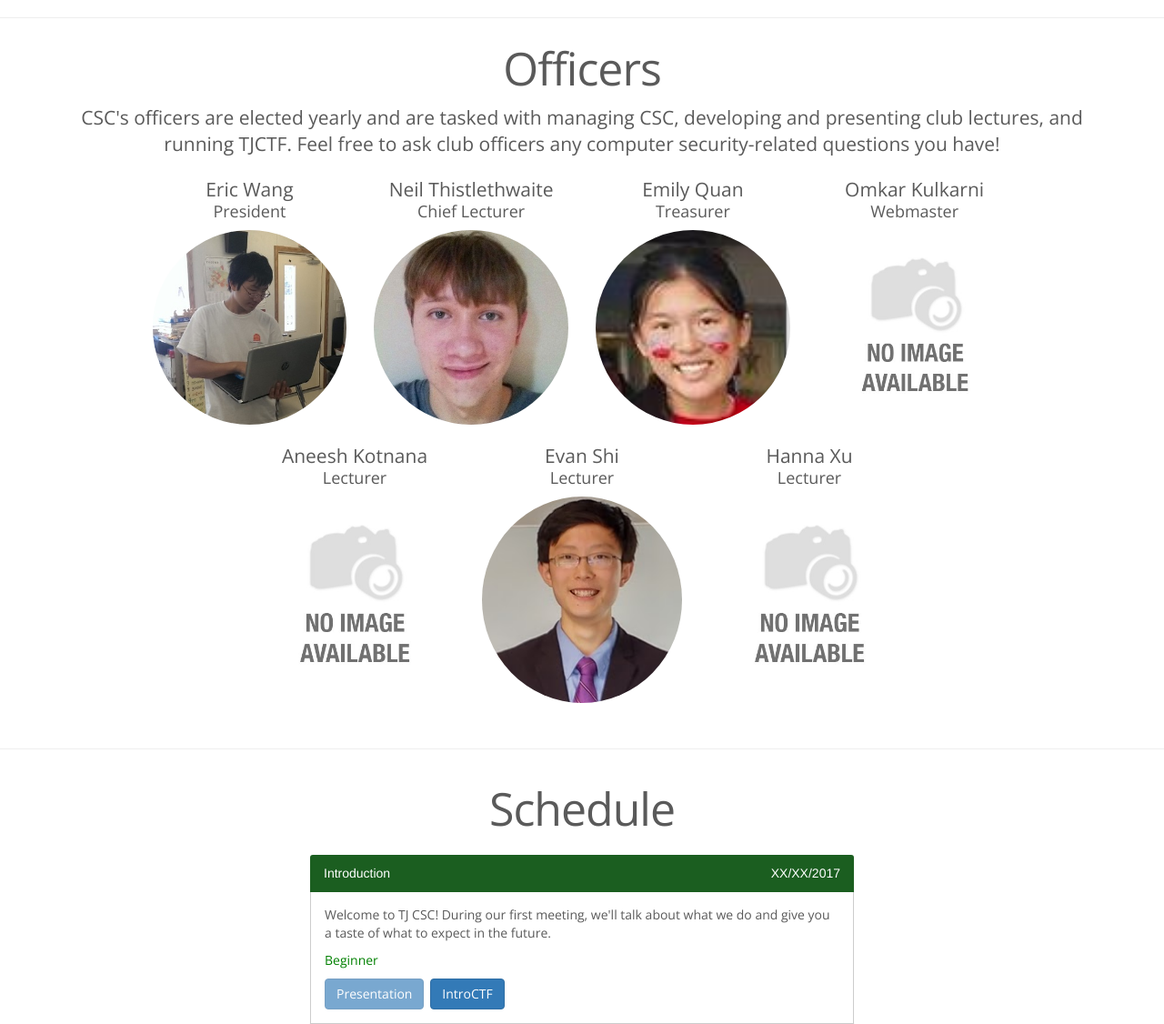
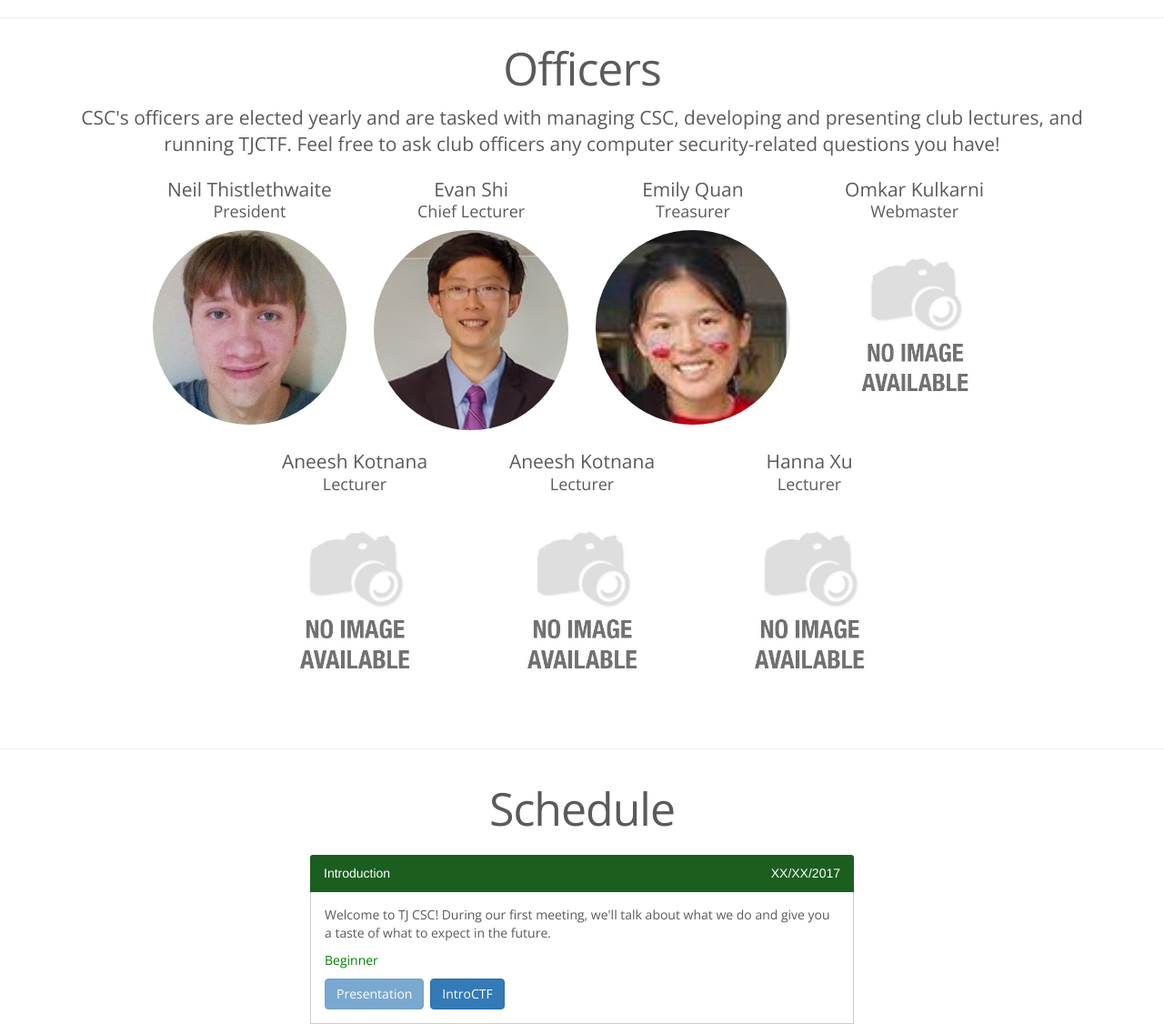
Before and after one commit to evanyeyeye/csc, a PHP site: page / in a window 1280 px wide. Shown: the part 592-1718 px from the top of the page at 91% size. Run offline with PHP 8.4, Linux system fonts and the light colour scheme; some libraries are stand-ins or nearby versions.

Commit message:
final officers

```diff
--- a/index.php
+++ b/index.php
@@ -93,14 +93,14 @@
                         <div class="col-md-5">
                             <div class="row">
                                 <div class="col-xs-6 officer">
-                                    <p class="lead">Eric Wang</p>
+                                    <p class="lead">Neil Thistlethwaite</p>
                                     <h4>President</h4>
-                                    <img class="img-responsive img-circle" src="images/officers/eric.jpg" alt="Eric Wang">
+                                    <img class="img-responsive img-circle" src="images/officers/neil.jpg" alt="Neil Thistlethwaite">
                                 </div>
                                 <div class="col-xs-6 officer">
-                                    <p class="lead">Neil Thistlethwaite</p>
+                                    <p class="lead">Evan Shi</p>
                                     <h4>Chief Lecturer</h4>
-                                    <img class="img-responsive img-circle" src="images/officers/neil.jpg" alt="Neil Thistlethwaite">
+                                    <img class="img-responsive img-circle" src="images/officers/evan.png" alt="Evan Shi">
                                 </div>
                             </div>
                         </div>
@@ -114,7 +114,7 @@
                                 <div class="col-xs-6 officer">
                                     <p class="lead">Omkar Kulkarni</p>
                                     <h4>Webmaster</h4>
-                                    <img class="img-responsive img-circle" src="images/no_image_available.jpg" alt="omkar kulkarni">
+                                    <img class="img-responsive img-circle" src="images/no_image_available.jpg" alt="Omkar Kulkarni">
                                 </div>
                             </div>
                         </div>
@@ -126,12 +126,12 @@
                             <div class="col-md-4 col-xs-6 officer">
                                 <p class="lead">Aneesh Kotnana</p>
                                 <h4>Lecturer</h4>
-                                <img class="img-responsive img-circle" src="images/no_image_available.jpg" alt="Aneesh Kotnana">
+                                <img class="img-responsive img-circle" src="images/no_image_available.jpg" alt="James Frucht">
                             </div>
                             <div class="col-md-4 col-xs-6 officer">
-                                <p class="lead">Evan Shi</p>
+                                <p class="lead">Aneesh Kotnana</p>
                                 <h4>Lecturer</h4>
-                                <img class="img-responsive img-circle" src="images/officers/evan.png" alt="Evan Shi">
+                                <img class="img-responsive img-circle" src="images/no_image_available.jpg" alt="Aneesh Kotnana">
                             </div>
                             <div class="col-md-4 col-xs-6 officer">
                                 <p class="lead">Hanna Xu</p>
```
